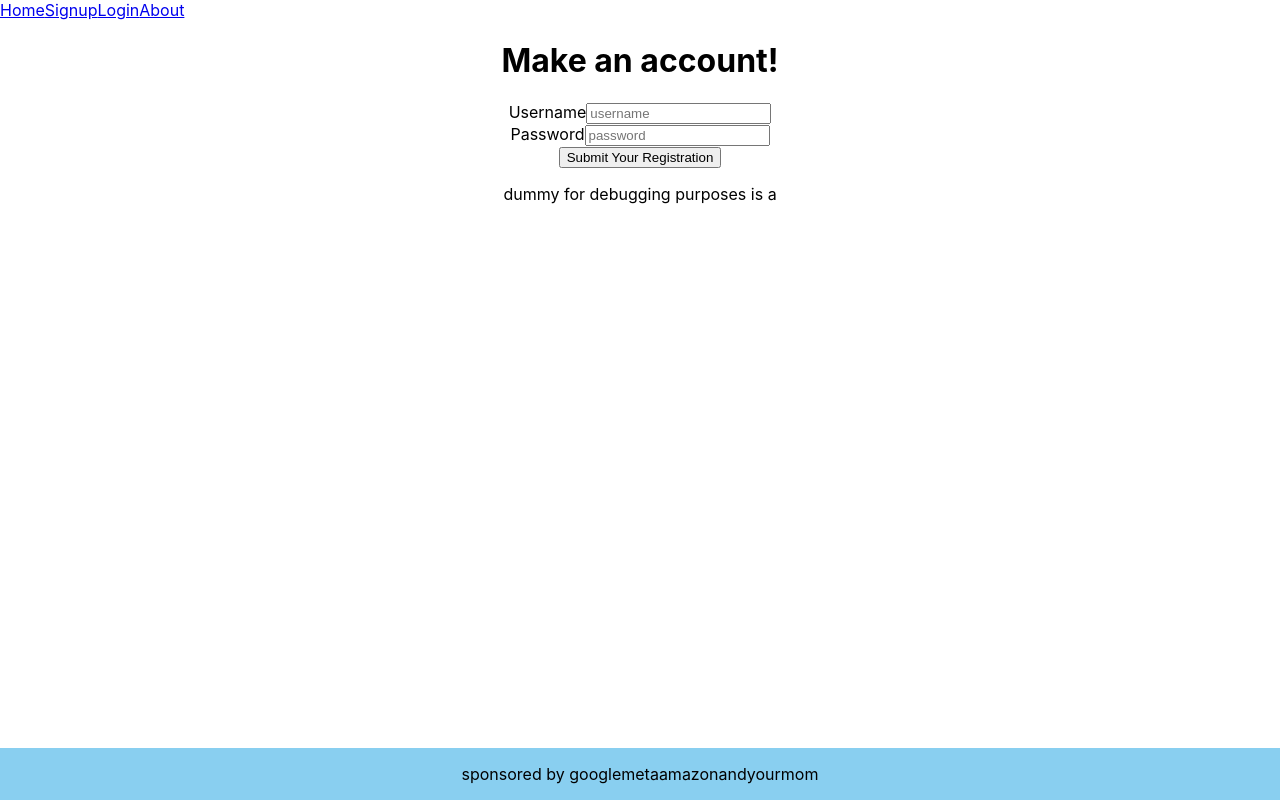
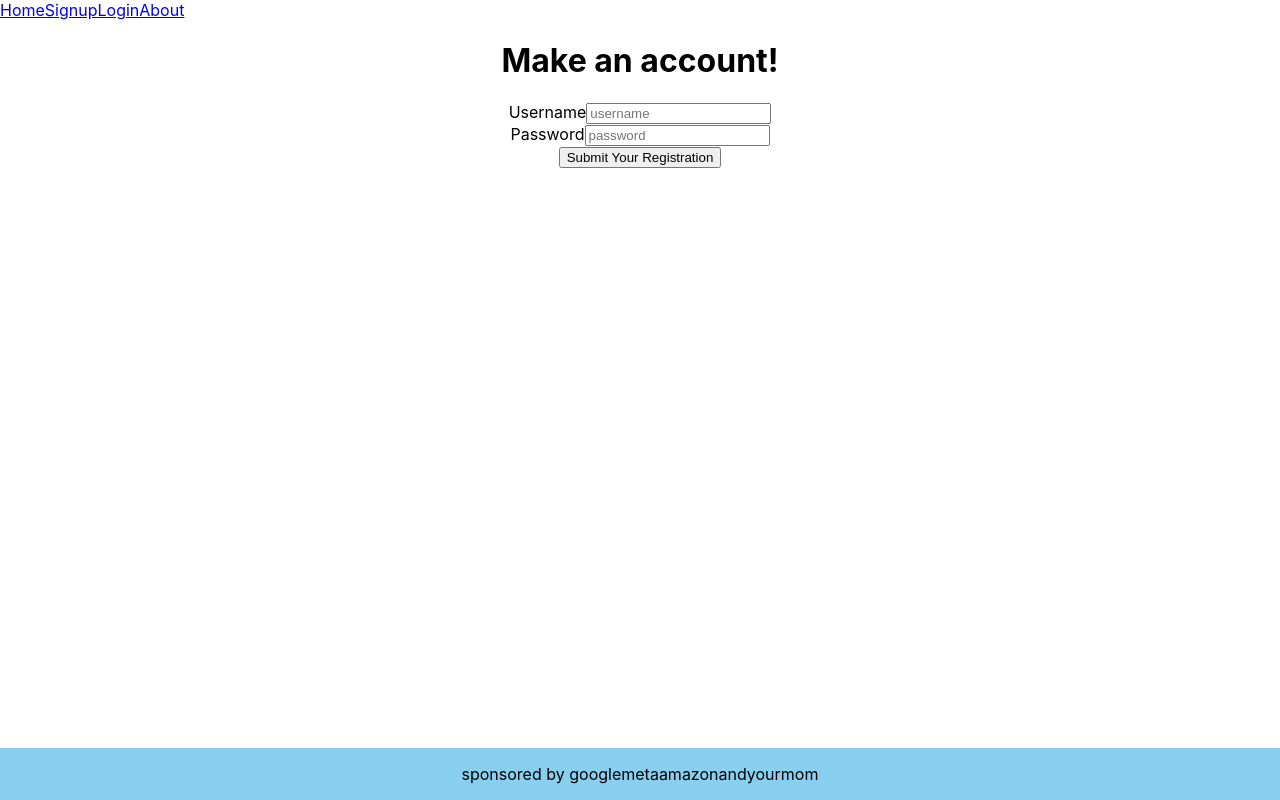
Before and after one commit to kren333/Hangman, a React (Create React App) app: page /signup in a window 1280 px wide. Built offline with nearby package versions, Linux system fonts and the light colour scheme.

Commit message:
cleaned up messaging for repeat/new usernames

```diff
--- a/src/pages/Signup.js
+++ b/src/pages/Signup.js
@@ -2,25 +2,27 @@ import React, {useState} from 'react';
 import axios from 'axios';
 
 function Signup() {
+    // hooks for username and password; set via form submission
     const [username, setUsername] = useState("");
     const [password, setPassword] = useState("");
-    const [dummy, setDummy] = useState("a");
+    // potential feedback message displayed when repeat username is entered
+    const [dummy, setDummy] = useState("");
 
     async function postUserInfo(e) {
-        // TODO: figure out how to delete or navigate to a new page
         e.preventDefault()
 
         try{
-            // TODO: make a new post request for user and pass that interacts with the nosql or mysql database
-            // rn all this will do is set the username equal to "OK"
-            // it should probably just return nothing or route you to a new page
+            // attempt to pass user info to register with db
             axios.post("http://localhost:4000/post_user_info", {username, password})
             .then((response) => {
-              if (response.data === true){
-                setDummy("b");
+              if (response.data == true) {
+                // display welcome message
+                setDummy("Registered your info!");
+                // TODO: code to link to new page w/login done
               }
               if (response.data === false){
-                setDummy("c");
+                // display warning message
+                setDummy("Username has already been taken; try again");
               }
             })
         }
@@ -44,7 +46,7 @@ function Signup() {
                     </label>
                     <button type="submit">Submit Your Registration</button>
                 </form>
-                <p>dummy for debugging purposes is {dummy}</p>
+                <p>{dummy}</p>
             </center>
         </div>
     )
```
Also changed, not shown: 1 other file (tests, documents, lock files or other folders).
